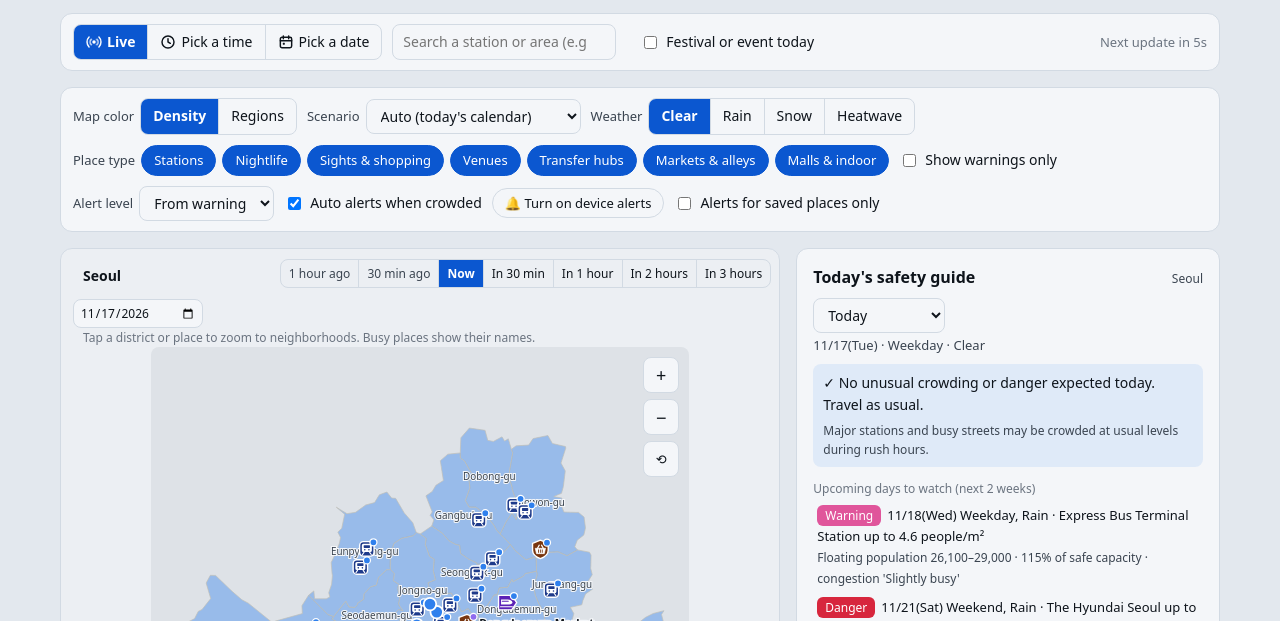
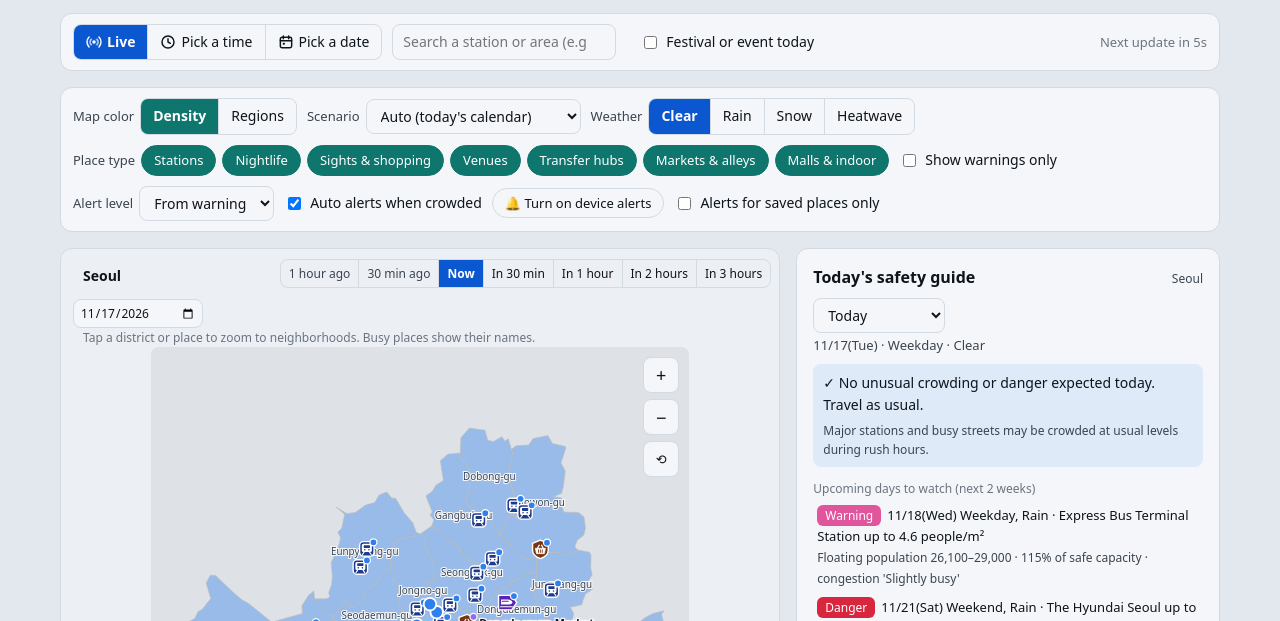
Before and after one commit to totoro1313/crowd-dynamics-analysis-for-large-crowd-events, a plain HTML site: page index.html in a window 1280 px wide. Shown: the part 179-800 px from the top of the page. Drawn offline with nearby package versions, Linux system fonts and the light colour scheme; a web font is replaced by a local one.

Commit message:
Add files via upload

```diff
--- a/index.html
+++ b/index.html
@@ -166,6 +166,10 @@ dialog#about::backdrop{background:rgba(0,0,0,.5)}
 @keyframes livepulse{50%{opacity:.25}}
 @media (prefers-reduced-motion:reduce){#m-live .live-ic path{animation:none}}
 #m-man .live-ic path,#m-past .live-ic path{animation:none}
+#cm button[aria-pressed="true"]{background:#0F766E;color:#fff}
+#types .chip[aria-pressed="true"]{background:#0F766E;border-color:#0F766E;color:#fff}
+#types .chip[aria-pressed="false"]{color:#0F766E;border-color:#9CCFC8}
+@media (prefers-color-scheme:dark){#cm button[aria-pressed="true"],#types .chip[aria-pressed="true"]{background:#14B8A6;border-color:#14B8A6;color:#06201D}#types .chip[aria-pressed="false"]{color:#5EEAD4;border-color:#1F5A54}}
 .zlv{position:absolute;left:10px;bottom:10px;font-size:12px;color:var(--ink2);background:var(--panel);border:1px solid var(--line);border-radius:6px;padding:2px 8px;z-index:2}
 .crumb{display:flex;flex-wrap:wrap;align-items:center;gap:4px;padding:6px 8px 2px;font-size:14px}
 .crumb button{border:0;background:transparent;padding:2px 6px;border-radius:6px;color:var(--accent)}
```
